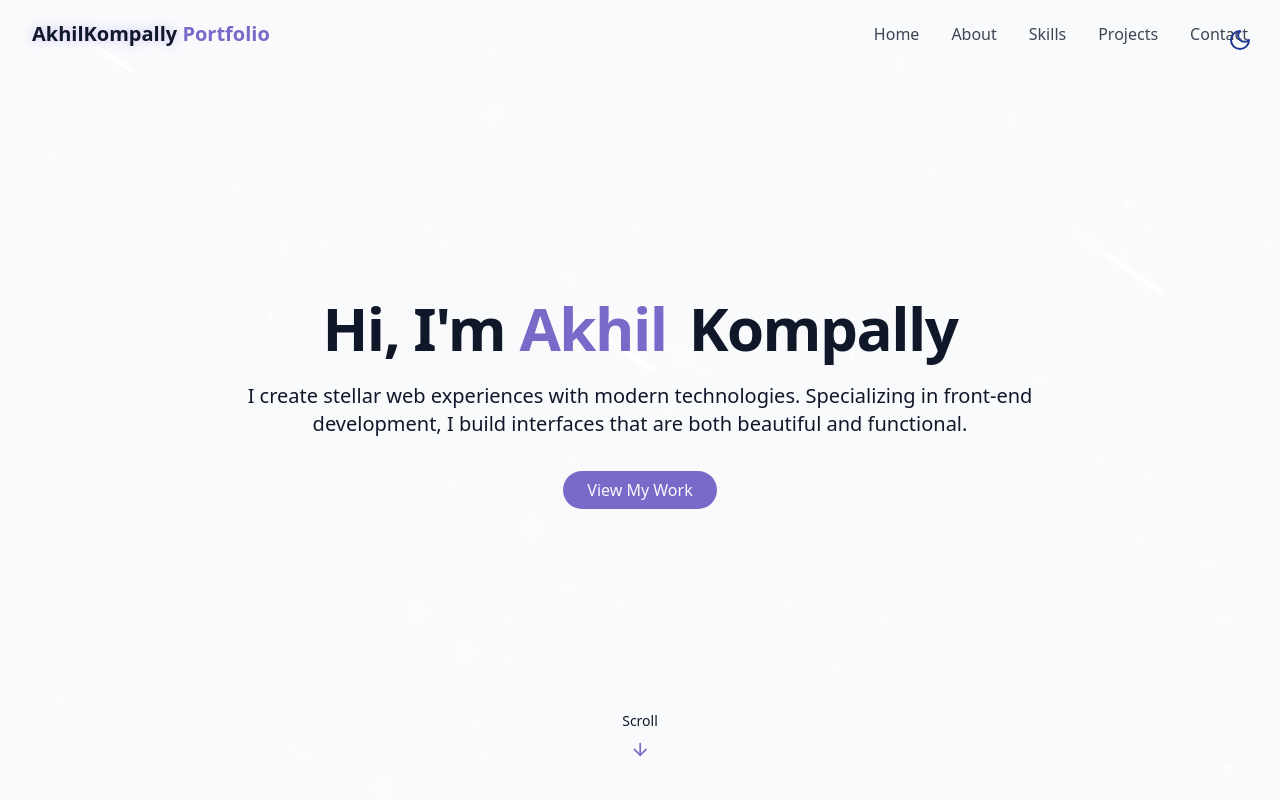
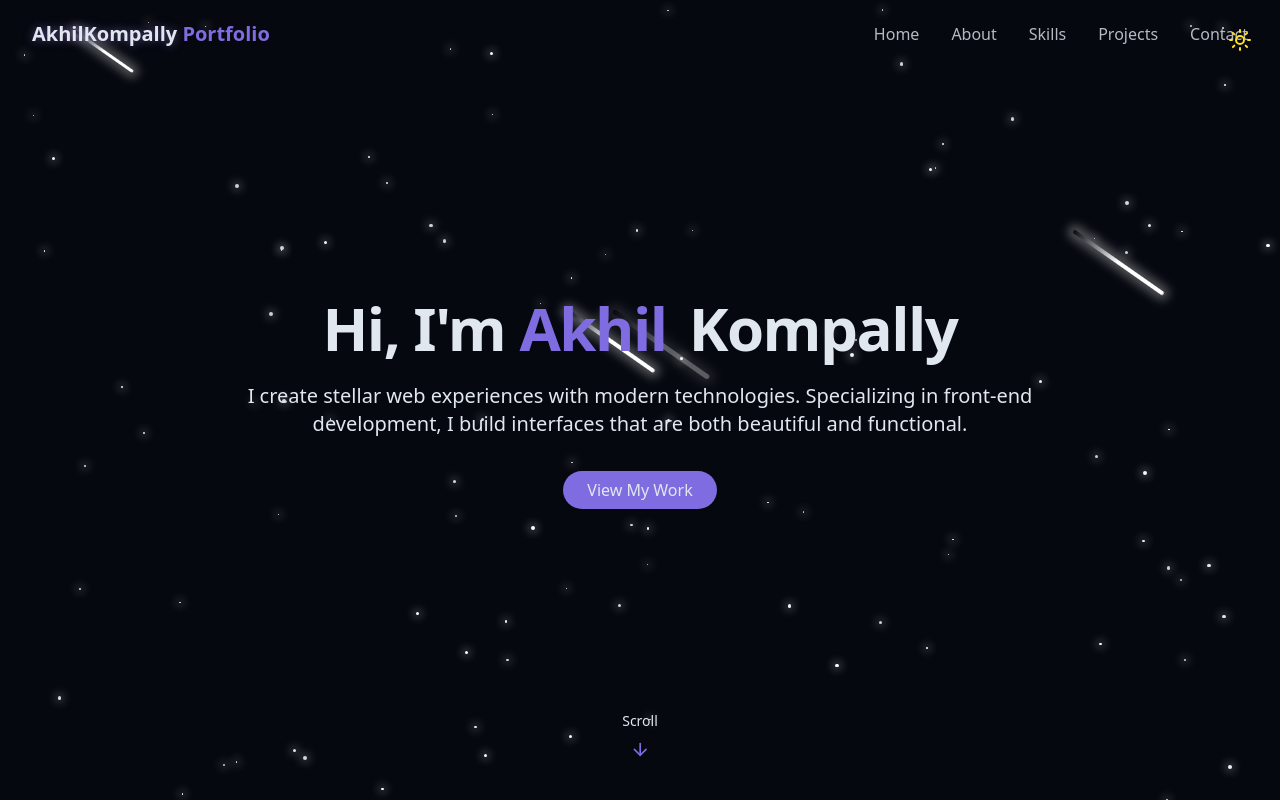
Before and after one commit to KompallyAkhil/Portfolio, a React (Vite) app: page / in a window 1280 px wide. Shown: the top 800 px of the page. Built offline with nearby package versions, Linux system fonts and the light colour scheme.

Commit message:
Dark default theme

```diff
--- a/src/components/ThemeToggle.jsx
+++ b/src/components/ThemeToggle.jsx
@@ -11,7 +11,7 @@ export const ThemeToggle = () => {
       setIsDarkMode(true);
       document.documentElement.classList.add("dark");
     } else {
-      localStorage.setItem("theme", "light");
+      localStorage.setItem("theme", "dark");
       setIsDarkMode(false);
     }
   }, []);
```
